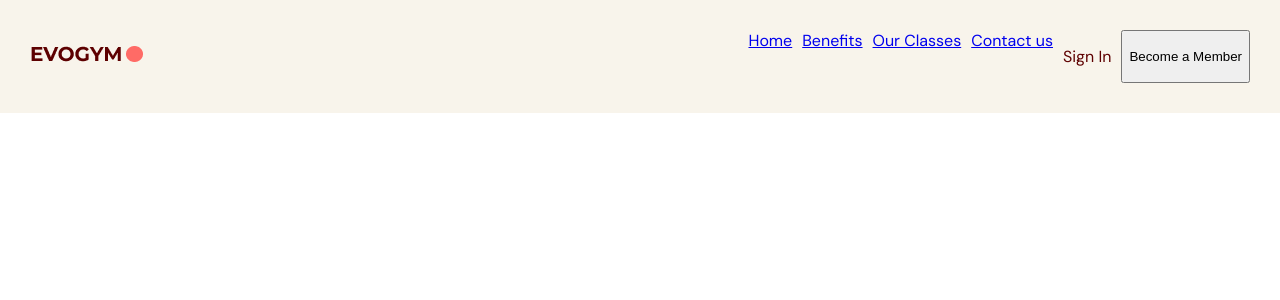
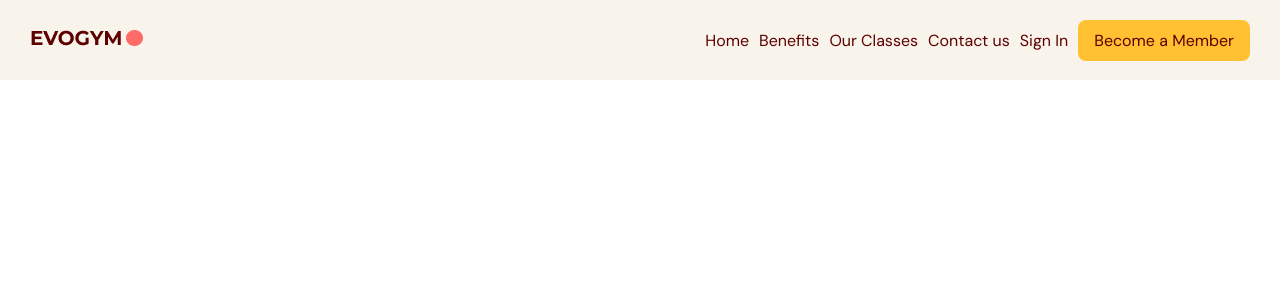
Before and after one commit to gio797/fitness-app, a React (Vite) app: page / in a window 1280 px wide. Shown: the top 300 px of the page. Built offline with nearby package versions, Linux system fonts and the light colour scheme.

Commit message:
add menu items and functionality

```diff
--- a/src/App.tsx
+++ b/src/App.tsx
@@ -1,16 +1,16 @@
 import { useState } from "react";
 import Navbar from "./components/navbar/Navbar";
+import { SelectedPage } from "./shared/type";
 
 function App() {
-  const [selectedPage, setSelectedPage] = useState<string>("home")
+  const [selectedPage, setSelectedPage] = useState<SelectedPage>(
+    SelectedPage.Home
+  );
   return (
     <div className="app">
-      <Navbar
-        selectedPage={selectedPage}
-        setSelectedPage={setSelectedPage}
-      />
+      <Navbar selectedPage={selectedPage} setSelectedPage={setSelectedPage} />
     </div>
-  )
+  );
 }
 
 export default App;
--- a/src/components/navbar/Link.tsx
+++ b/src/components/navbar/Link.tsx
@@ -1,13 +1,14 @@
 import AnchorLink from "react-anchor-link-smooth-scroll";
+import { SelectedPage } from "../../shared/type";
 
 type Props = {
   page: string;
-  selectedPage: string;
-  setSelectedPage: (value: string) => void;
+  selectedPage: SelectedPage;
+  setSelectedPage: (value: SelectedPage) => void;
 };
 
 function Link({ page, selectedPage, setSelectedPage }: Props) {
-  const lowerCasePage = page.toLowerCase().replace(/ /g, "");
+  const lowerCasePage = page.toLowerCase().replace(/ /g, "") as SelectedPage;
   return (
     <AnchorLink
       href={`#${lowerCasePage}`}
--- a/src/components/navbar/Navbar.tsx
+++ b/src/components/navbar/Navbar.tsx
@@ -1,21 +1,29 @@
 import "./navbar.css";
-import { useState } from "react";
+
 import { FaBars } from "react-icons/fa";
 import { AiOutlineClose } from "react-icons/ai";
 import logo from "../../assets/Logo.png";
 import Link from "./Link";
+import { SelectedPage } from "../../shared/type";
+import useMediaQuery from "../../hooks/useMediaQuery";
+import { useState } from "react";
+import ActionButton from "../../shared/actionButton/ActionButton";
 
 type Props = {
-  selectedPage: string;
-  setSelectedPage: (value: string) => void;
+  selectedPage: SelectedPage;
+  setSelectedPage: (value: SelectedPage) => void;
 };
 
 function Navbar({ selectedPage, setSelectedPage }: Props) {
+  const isAboveMediumScreen = useMediaQuery("(min-width: 1060px)");
+  const [isMenuToggled, setIsMenuToggled] = useState<boolean>(false);
+
   return (
     <nav className="nav">
       <div className="logo">
         <img src={logo} alt="logo" />
       </div>
+      {isAboveMediumScreen ? (
         <div className="desk-menu">
           <div className="links">
             <Link
@@ -41,12 +49,19 @@ function Navbar({ selectedPage, setSelectedPage }: Props) {
           </div>
           <div className="sign-in">
             <p>Sign In</p>
-          <button>Become a Member</button>
+            <ActionButton setSelectedPage={setSelectedPage}>
+              Become a Member
+            </ActionButton>
           </div>
         </div>
-      {/* <div className="mobile-menu">
+      ) : (
+        <button
+          className="mobile-menu"
+          onClick={() => setIsMenuToggled(!isMenuToggled)}
+        >
           <FaBars size={20} />
-      </div> */}
+        </button>
+      )}
     </nav>
   );
 }
--- a/src/components/navbar/navbar.css
+++ b/src/components/navbar/navbar.css
@@ -5,20 +5,23 @@
   align-items: center;
   position: fixed;
   width: 100%;
+  height: 80px;
   top: 0;
   z-index: 30;
-  padding: 30px;
+  padding-inline: 30px;
 }
 
 .desk-menu {
   display: flex;
   justify-content: space-between;
+  align-items: center;
   gap: 10px;
 }
 
 .sign-in {
   display: flex;
   justify-content: space-between;
+  align-items: center;
   gap: 10px;
 }
 
@@ -32,8 +35,24 @@
   color: var(--primary-500);
 }
 
+.link {
+  text-decoration: none;
+  color: var(--gray-500);
+}
+
 .link:hover {
   color: var(--primary-300);
   transition: 500ms;
   cursor: pointer;
 }
+
+.mobile-menu {
+  display: flex;
+  align-items: center;
+  justify-content: center;
+  padding: 10px;
+  border: none;
+  border-radius: 50%;
+  color: var(--gray-500);
+  background-color: var(--secondary-500);
+}
--- /dev/null
+++ b/src/hooks/useMediaQuery.ts
@@ -0,0 +1,19 @@
+import { useState, useEffect } from "react";
+
+const useMediaQuery = (query: string) => {
+  const [matches, setMatches] = useState(false);
+
+  useEffect(() => {
+    const media = window.matchMedia(query);
+    if (media.matches !== matches) {
+      setMatches(media.matches);
+    }
+    const listener = () => setMatches(media.matches);
+    window.addEventListener("resize", listener);
+    return () => window.removeEventListener("resize", listener);
+  }, [matches, query]);
+
+  return matches;
+};
+
+export default useMediaQuery;
--- /dev/null
+++ b/src/shared/actionButton/ActionButton.tsx
@@ -0,0 +1,23 @@
+import "./actionButton.css";
+import React from "react";
+import AnchorLink from "react-anchor-link-smooth-scroll";
+import { SelectedPage } from "../type";
+
+type Props = {
+  children: React.ReactNode;
+  setSelectedPage: (value: SelectedPage) => void;
+};
+
+const ActionButton = ({ children, setSelectedPage }: Props) => {
+  return (
+    <AnchorLink
+      className="action-button"
+      onClick={() => setSelectedPage(SelectedPage.ContactUs)}
+      href={`#${SelectedPage.ContactUs}`}
+    >
+      {children}
+    </AnchorLink>
+  );
+};
+
+export default ActionButton;
--- /dev/null
+++ b/src/shared/actionButton/actionButton.css
@@ -0,0 +1,7 @@
+.action-button {
+  padding: 10px 16px;
+  border-radius: 8px;
+  background-color: var(--secondary-500);
+  color: var(--gray-500);
+  text-decoration: none;
+}
--- /dev/null
+++ b/src/shared/type.ts
@@ -0,0 +1,6 @@
+export enum SelectedPage {
+    Home = "home",
+    Benefits = "benefits",
+    OurClasses = "ourclasses",
+    ContactUs = "contacts",
+  }
```
Lines whose indentation alone changed are shown as unchanged.
